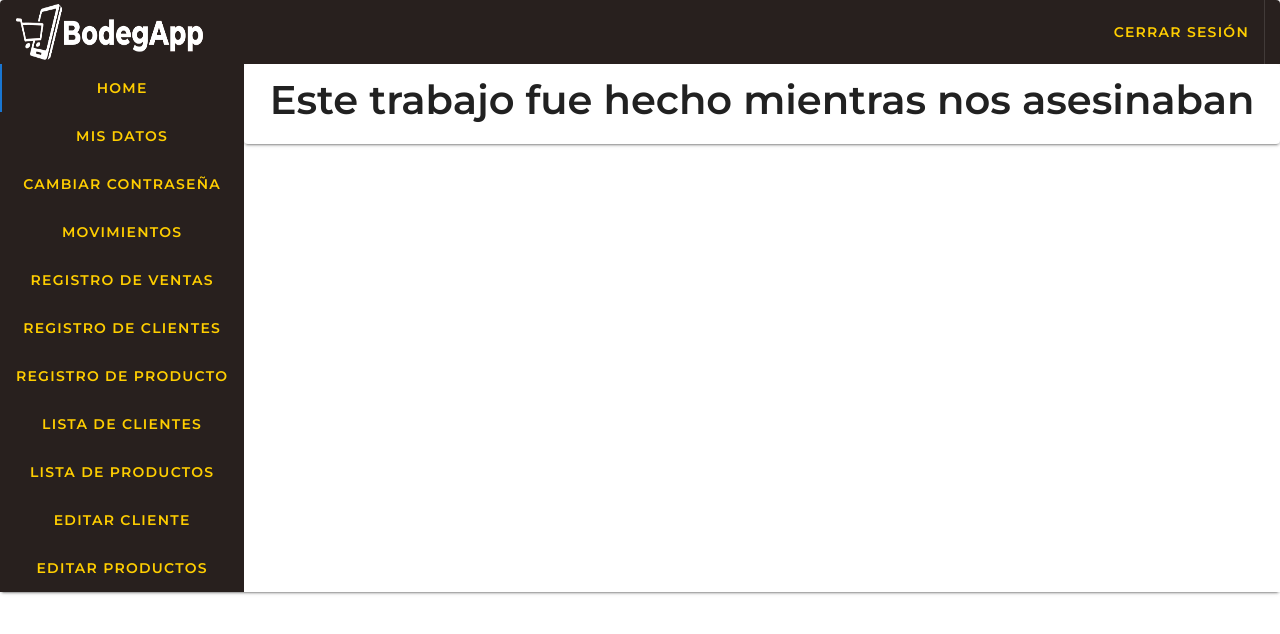
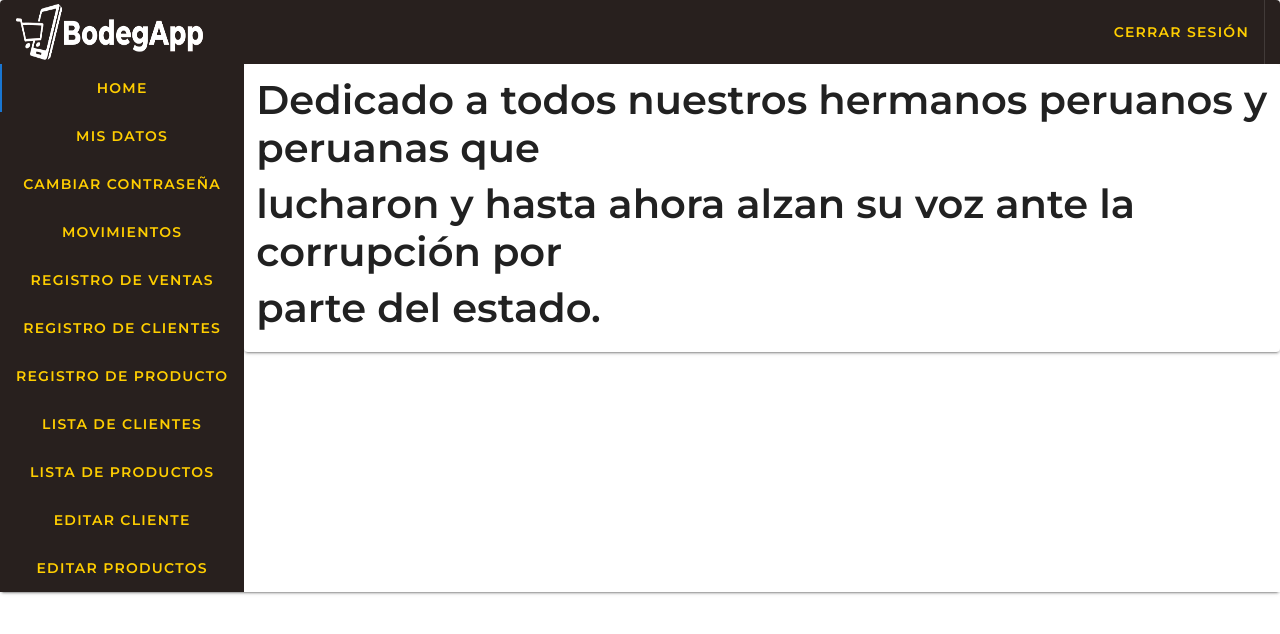
Before and after one commit to GinoQuispe21/FrontEnd---BodegApp, a Vue app: page /homepage in a window 1280 px wide. Shown: the top 634 px of the page. Built offline with nearby package versions, Linux system fonts and the light colour scheme.

Commit message:
Change
Merino nunca fue mi presidente

```diff
--- a/src/components/HomeP.vue
+++ b/src/components/HomeP.vue
@@ -3,7 +3,9 @@
         <div class="container no-gutters ass">
             <div class="row justify-content-center align-items-center register_body">
                 <div class="col-auto">
-                    <h1>Este trabajo fue hecho mientras nos asesinaban</h1>
+                    <h1>Dedicado a todos nuestros hermanos peruanos y peruanas que </h1>
+                    <h1> lucharon y hasta ahora alzan su voz ante la corrupción por </h1>
+                    <h1>parte del estado.</h1>
                 </div>
             </div>
         </div>
```
